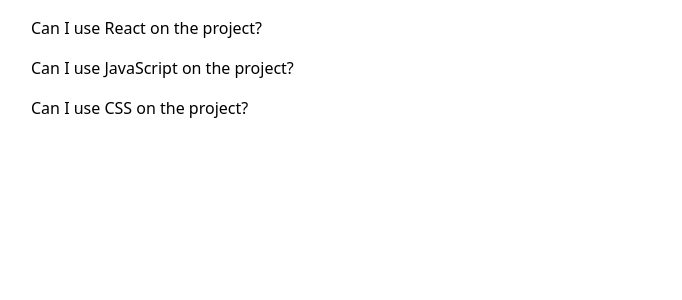
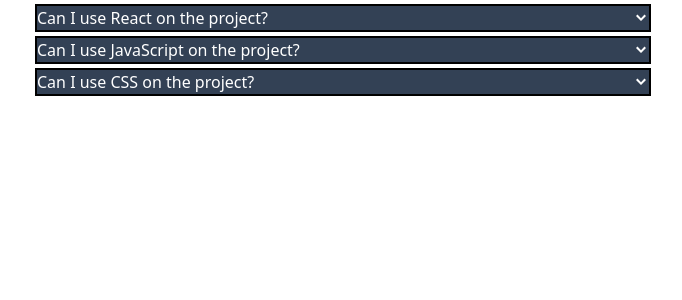
Before and after one commit to BehkoVasilev/comps, a React (Create React App) app: page / in a window 1280 px wide. Shown: the top 300 px of the page, without its empty margins (9-691 px from the left). Built offline with nearby package versions, Linux system fonts and the light colour scheme.

Commit message:
add some styles and display icons

```diff
--- a/src/components/Accordion.js
+++ b/src/components/Accordion.js
@@ -1,4 +1,5 @@
 import { useState } from "react";
+import { GoChevronDown, GoChevronUp } from "react-icons/go";
 
 function Accordion({
     items
@@ -6,19 +7,25 @@
     const [expandedIndex, setExpandedInex] = useState(null);
 
     const handleClick = (inx) => {
-        if (inx === expandedIndex){
+        if (inx === expandedIndex) {
             return setExpandedInex(null)
         }
         setExpandedInex(inx);
-    }
+    };
 
     const renderItems = items.map((item, index) => {
         const isExpanded = index === expandedIndex;
+
+        const icon = <span>{isExpanded ? <GoChevronUp /> : <GoChevronDown />}</span>
+        console.log(icon);
         return (
-            <dir key={item.id}>
-                <div onClick={() => handleClick(index)} >{item.label}</div>
+            <dir className='m-1' key={item.id}>
+                <div onClick={() => handleClick(index)} className="w-1/2 justify-between flex items-center border-2 border-black bg-slate-700 text-white">
+                    {item.label}
+                    {icon}
+                </div>
                 {/* <div onClick={() => index === expandedIndex ? setExpandedInex(null) : setExpandedInex(index)} >{item.label}</div> */}
-                {isExpanded && <div>{item.content}</div>}
+                {isExpanded && <div className="w-1/2 border border-gray-600 bg-slate-400">{item.content}</div>}
             </dir>)
     })
     return (
```
